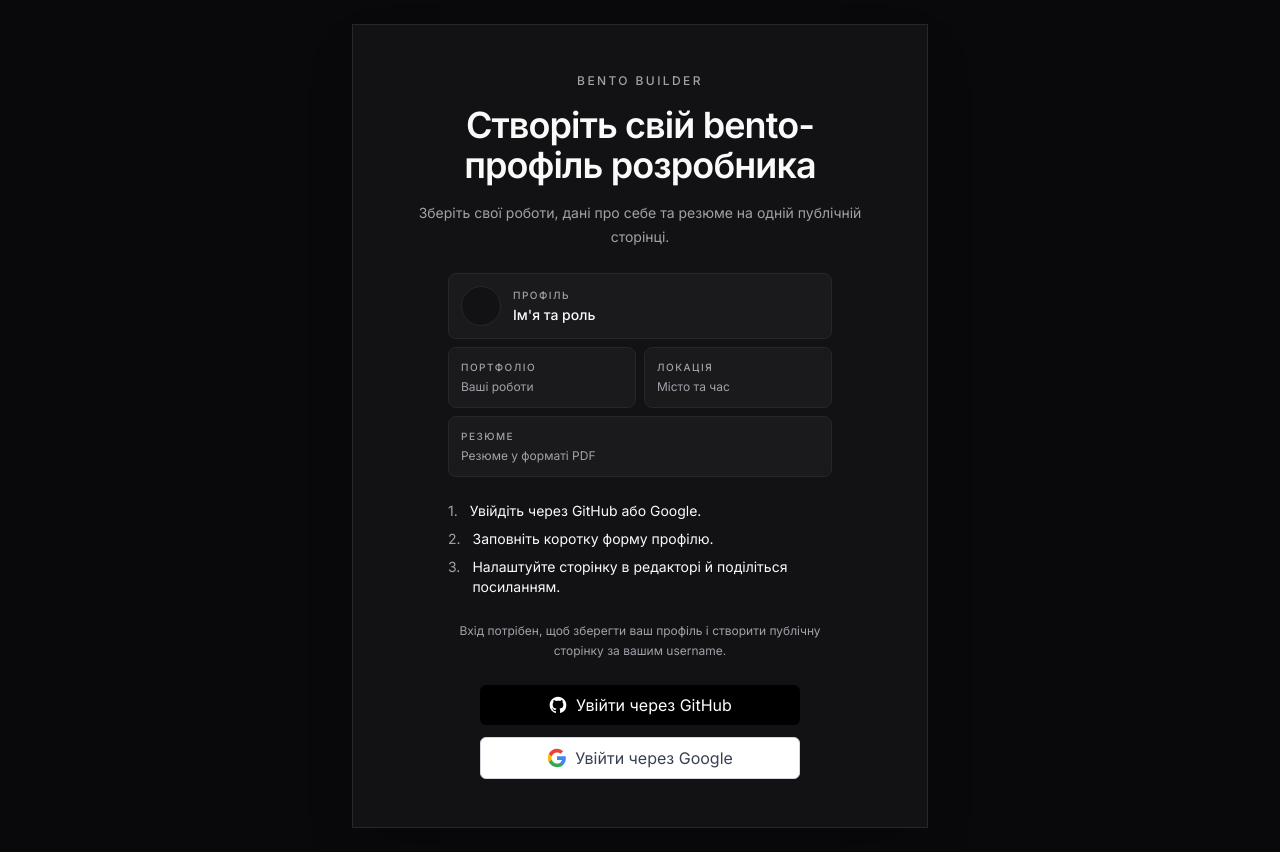
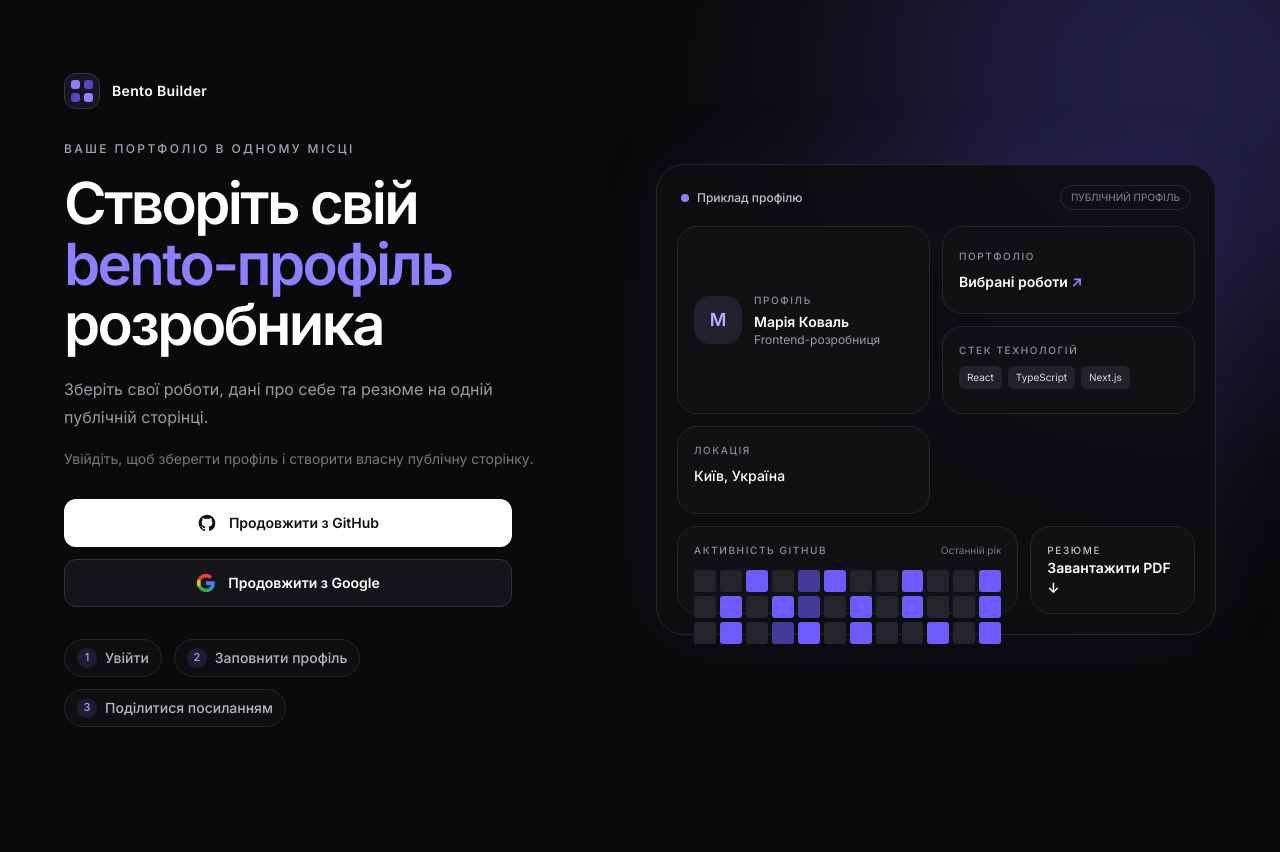
Before and after one commit to Svjatoslav22/bento-builder, a Next.js app in the folder apps/frontend/: page / in a window 1280 px wide. After the commit the page ends 800 px from the top, so only its background shows below. Built offline with nearby package versions, Linux system fonts and the light colour scheme; no server answers.

Commit message:
Redesign Ukrainian landing page

```diff
--- a/apps/frontend/src/app/page.tsx
+++ b/apps/frontend/src/app/page.tsx
@@ -21,19 +21,34 @@ export default async function Home() {
   }
 
   return (
-    <main className="antialiased min-h-screen flex items-center justify-center p-6 bg-background">
-      <section className="w-full max-w-xl border border-border bg-surface p-8 sm:p-12 text-center shadow-2xl">
-        <p className="mb-4 text-xs font-medium uppercase tracking-[0.2em] text-text-secondary">Bento Builder</p>
-        <h1 className="text-4xl font-semibold tracking-tight text-text-primary">Створіть свій bento-профіль розробника</h1>
-        <p className="mx-auto mt-4 max-w-md text-sm leading-6 text-text-secondary">Зберіть свої роботи, дані про себе та резюме на одній публічній сторінці.</p>
-        <LandingPreview />
-        <ol className="mx-auto mt-6 max-w-sm space-y-2 text-left text-sm text-text-primary">
-          <li className="flex gap-3"><span className="text-text-secondary">1.</span>Увійдіть через GitHub або Google.</li>
-          <li className="flex gap-3"><span className="text-text-secondary">2.</span>Заповніть коротку форму профілю.</li>
-          <li className="flex gap-3"><span className="text-text-secondary">3.</span>Налаштуйте сторінку в редакторі й поділіться посиланням.</li>
-        </ol>
-        <p className="mx-auto mt-6 max-w-sm text-xs leading-5 text-text-secondary">Вхід потрібен, щоб зберегти ваш профіль і створити публічну сторінку за вашим username.</p>
-        <div className="mx-auto mt-6 max-w-xs"><AuthButton /></div>
+    <main className="antialiased relative isolate min-h-screen overflow-hidden bg-[#0a0a0a] px-5 py-10 text-white sm:px-8 lg:flex lg:items-center lg:py-8">
+      <div aria-hidden="true" className="pointer-events-none absolute right-[-12rem] top-[-14rem] -z-10 h-[38rem] w-[38rem] rounded-full bg-[#6D5BFF]/25 blur-[130px]" />
+      <section className="mx-auto grid w-full max-w-6xl items-center gap-12 lg:grid-cols-[0.92fr_1.08fr] lg:gap-16">
+        <div className="mx-auto w-full max-w-xl lg:mx-0">
+          <div className="mb-8 flex items-center gap-3">
+            <span aria-hidden="true" className="grid h-9 w-9 grid-cols-2 gap-1 rounded-xl border border-[#393348] bg-[#17151f] p-1.5">
+              <span className="rounded-[3px] bg-[#8E7FFF]" /><span className="rounded-[3px] bg-[#5546c8]" /><span className="rounded-[3px] bg-[#5546c8]" /><span className="rounded-[3px] bg-[#8E7FFF]" />
+            </span>
+            <span className="text-sm font-semibold tracking-wide text-white">Bento Builder</span>
+          </div>
+          <p className="mb-4 text-xs font-medium uppercase tracking-[0.2em] text-[#a8a3bb]">Ваше портфоліо в одному місці</p>
+          <h1 className="max-w-xl text-4xl font-semibold leading-[1.05] tracking-[-0.045em] text-white sm:text-5xl lg:text-[58px]">
+            Створіть свій <span className="text-[#8E7FFF]">bento-профіль</span> розробника
+          </h1>
+          <p className="mt-5 max-w-lg text-base leading-7 text-[#9A9AA5]">Зберіть свої роботи, дані про себе та резюме на одній публічній сторінці.</p>
+          <p className="mt-4 max-w-lg text-sm leading-6 text-[#777781]">Увійдіть, щоб зберегти профіль і створити власну публічну сторінку.</p>
+          <div className="mt-7 max-w-md"><AuthButton /></div>
+          <ol className="mt-8 flex flex-wrap gap-2 sm:gap-3" aria-label="Як це працює">
+            {["Увійти", "Заповнити профіль", "Поділитися посиланням"].map((step, index) => (
+              <li key={step} className="flex items-center gap-2 rounded-full border border-[#26262c] bg-[#111114]/80 px-3 py-2 text-xs font-medium text-[#b6b6c0] sm:text-sm">
+                <span className="flex h-5 w-5 items-center justify-center rounded-full bg-[#201d32] text-[11px] text-[#a99fff]">{index + 1}</span>{step}
+              </li>
+            ))}
+          </ol>
+        </div>
+        <div className="mx-auto w-full max-w-[560px] lg:mx-0 lg:justify-self-end">
+          <LandingPreview />
+        </div>
       </section>
     </main>
   );
--- a/apps/frontend/src/components/AuthButton.tsx
+++ b/apps/frontend/src/components/AuthButton.tsx
@@ -23,24 +23,24 @@ export default function AuthButton() {
     <div className="flex flex-col gap-3">
       <button
         onClick={() => signIn("github")}
-        className="bg-black text-white px-4 py-2 rounded-md hover:bg-gray-800 transition flex items-center justify-center gap-2"
+        className="group flex h-12 w-full items-center justify-center gap-3 rounded-xl bg-white px-4 text-sm font-semibold text-[#111114] transition duration-200 hover:-translate-y-px hover:bg-[#f1f1f4] focus-visible:outline-none focus-visible:ring-2 focus-visible:ring-[#6D5BFF] focus-visible:ring-offset-2 focus-visible:ring-offset-[#0a0a0a]"
       >
-        <svg className="w-5 h-5" fill="currentColor" viewBox="0 0 24 24" aria-hidden="true">
+        <svg className="h-5 w-5" fill="currentColor" viewBox="0 0 24 24" aria-hidden="true">
           <path fillRule="evenodd" d="M12 2C6.477 2 2 6.484 2 12.017c0 4.425 2.865 8.18 6.839 9.504.5.092.682-.217.682-.483 0-.237-.008-.868-.013-1.703-2.782.605-3.369-1.343-3.369-1.343-.454-1.158-1.11-1.466-1.11-1.466-.908-.62.069-.608.069-.608 1.003.07 1.531 1.032 1.531 1.032.892 1.53 2.341 1.088 2.91.832.092-.647.35-1.088.636-1.338-2.22-.253-4.555-1.113-4.555-4.951 0-1.093.39-1.988 1.029-2.688-.103-.253-.446-1.272.098-2.65 0 0 .84-.27 2.75 1.026A9.564 9.564 0 0112 6.844c.85.004 1.705.115 2.504.337 1.909-1.296 2.747-1.027 2.747-1.027.546 1.379.202 2.398.1 2.651.64.7 1.028 1.595 1.028 2.688 0 3.848-2.339 4.695-4.566 4.943.359.309.678.92.678 1.855 0 1.338-.012 2.419-.012 2.747 0 .268.18.58.688.482A10.019 10.019 0 0022 12.017C22 6.484 17.522 2 12 2z" clipRule="evenodd" />
         </svg>
-        Увійти через GitHub
+        Продовжити з GitHub
       </button>
       <button
         onClick={() => signIn("google")}
-        className="bg-white text-gray-700 border border-gray-300 px-4 py-2 rounded-md hover:bg-gray-50 transition flex items-center justify-center gap-2"
+        className="flex h-12 w-full items-center justify-center gap-3 rounded-xl border border-[#34343c] bg-[#151519] px-4 text-sm font-semibold text-white transition duration-200 hover:-translate-y-px hover:border-[#6D5BFF]/60 hover:bg-[#1a191f] focus-visible:outline-none focus-visible:ring-2 focus-visible:ring-[#6D5BFF] focus-visible:ring-offset-2 focus-visible:ring-offset-[#0a0a0a]"
       >
-        <svg className="w-5 h-5" viewBox="0 0 24 24" aria-hidden="true">
+        <svg className="h-5 w-5" viewBox="0 0 24 24" aria-hidden="true">
           <path d="M22.56 12.25c0-.78-.07-1.53-.2-2.25H12v4.26h5.92c-.26 1.37-1.04 2.53-2.21 3.31v2.77h3.57c2.08-1.92 3.28-4.74 3.28-8.09z" fill="#4285F4"/>
           <path d="M12 23c2.97 0 5.46-.98 7.28-2.66l-3.57-2.77c-.98.66-2.23 1.06-3.71 1.06-2.86 0-5.29-1.93-6.16-4.53H2.18v2.84C3.99 20.53 7.7 23 12 23z" fill="#34A853"/>
           <path d="M5.84 14.09c-.22-.66-.35-1.36-.35-2.09s.13-1.43.35-2.09V7.07H2.18C1.43 8.55 1 10.22 1 12s.43 3.45 1.18 4.93l2.85-2.22.81-.62z" fill="#FBBC05"/>
           <path d="M12 5.38c1.62 0 3.06.56 4.21 1.64l3.15-3.15C17.45 2.09 14.97 1 12 1 7.7 1 3.99 3.47 2.18 7.07l3.66 2.84c.87-2.6 3.3-4.53 6.16-4.53z" fill="#EA4335"/>
         </svg>
-        Увійти через Google
+        Продовжити з Google
       </button>
     </div>
   );
--- a/apps/frontend/src/components/LandingPreview.tsx
+++ b/apps/frontend/src/components/LandingPreview.tsx
@@ -1,27 +1,34 @@
-const tileClass = "rounded-lg border border-border bg-surface-elevated p-3 text-left";
-const labelClass = "text-[10px] font-medium uppercase tracking-[0.15em] text-text-secondary";
+const tileClass = "rounded-[20px] border border-[#26262c] bg-[#111114] p-4 text-left transition duration-200 hover:-translate-y-0.5 hover:border-[#5546c8] hover:shadow-[0_0_22px_rgba(109,91,255,0.12)]";
+const labelClass = "text-[10px] font-medium uppercase tracking-[0.16em] text-[#8f8f9b]";
 
 export default function LandingPreview() {
   return (
-    <div aria-hidden="true" className="mx-auto mt-6 grid max-w-sm grid-cols-2 gap-2">
-      <div className={`${tileClass} col-span-2 flex items-center gap-3`}>
-        <div className="h-10 w-10 flex-shrink-0 rounded-full border border-border bg-surface" />
-        <div className="min-w-0">
-          <p className={labelClass}>Профіль</p>
-          <p className="mt-0.5 text-sm font-medium text-text-primary">Ім&apos;я та роль</p>
+    <div aria-hidden="true" className="rounded-[28px] border border-[#26262c] bg-[#0e0e11]/90 p-3 shadow-[0_0_80px_rgba(109,91,255,0.08)] sm:p-5">
+      <div className="mb-4 flex items-center justify-between px-1">
+        <div className="flex items-center gap-2"><span className="h-2 w-2 rounded-full bg-[#8E7FFF]" /><p className="text-xs font-medium text-[#c5c4ce]">Приклад профілю</p></div>
+        <span className="rounded-full border border-[#292832] px-2.5 py-1 text-[10px] text-[#888792]">ПУБЛІЧНИЙ ПРОФІЛЬ</span>
+      </div>
+      <div className="grid grid-cols-6 auto-rows-[74px] gap-2.5 sm:auto-rows-[88px] sm:gap-3">
+        <div className={`${tileClass} col-span-4 row-span-1 flex items-center gap-3 sm:col-span-3 sm:row-span-2`}>
+          <div className="flex h-12 w-12 shrink-0 items-center justify-center rounded-2xl bg-[#24212f] text-lg font-semibold text-[#b8afff]">М</div>
+          <div className="min-w-0"><p className={labelClass}>Профіль</p><p className="mt-1 truncate text-sm font-semibold text-white">Марія Коваль</p><p className="text-xs text-[#9A9AA5]">Frontend-розробниця</p></div>
         </div>
-      </div>
-      <div className={tileClass}>
-        <p className={labelClass}>Портфоліо</p>
-        <p className="mt-1 text-xs text-text-secondary">Ваші роботи</p>
-      </div>
-      <div className={tileClass}>
-        <p className={labelClass}>Локація</p>
-        <p className="mt-1 text-xs text-text-secondary">Місто та час</p>
-      </div>
-      <div className={`${tileClass} col-span-2`}>
-        <p className={labelClass}>Резюме</p>
-        <p className="mt-1 text-xs text-text-secondary">Резюме у форматі PDF</p>
+        <div className={`${tileClass} col-span-2 row-span-1 flex flex-col justify-center sm:col-span-3`}>
+          <p className={labelClass}>Портфоліо</p><p className="mt-2 text-sm font-semibold text-white">Вибрані роботи <span className="text-[#8E7FFF]">↗</span></p>
+        </div>
+        <div className={`${tileClass} col-span-3 row-span-1 sm:col-span-3`}>
+          <p className={labelClass}>Стек технологій</p><div className="mt-2 flex flex-wrap gap-1.5"><span className="rounded-md bg-[#23222a] px-2 py-1 text-[10px] text-[#d7d5e1]">React</span><span className="rounded-md bg-[#23222a] px-2 py-1 text-[10px] text-[#d7d5e1]">TypeScript</span><span className="rounded-md bg-[#23222a] px-2 py-1 text-[10px] text-[#d7d5e1]">Next.js</span></div>
+        </div>
+        <div className={`${tileClass} col-span-3 row-span-1 sm:col-span-3`}>
+          <p className={labelClass}>Локація</p><p className="mt-2 text-sm font-medium text-white">Київ, Україна</p>
+        </div>
+        <div className={`${tileClass} col-span-4 row-span-1 sm:col-span-4`}>
+          <div className="flex items-center justify-between"><p className={labelClass}>Активність GitHub</p><span className="text-[10px] text-[#777781]">Останній рік</span></div>
+          <div className="mt-3 grid grid-cols-12 gap-1">{Array.from({ length: 36 }, (_, index) => <span key={index} className={`aspect-square rounded-[3px] ${[2, 5, 8, 11, 13, 15, 18, 20, 23, 25, 28, 30, 33, 35].includes(index) ? "bg-[#6D5BFF]" : [4, 16, 27].includes(index) ? "bg-[#453a99]" : "bg-[#25242c]"}`} />)}</div>
+        </div>
+        <div className={`${tileClass} col-span-2 row-span-1 flex flex-col justify-between border-[#6D5BFF]/60 bg-[#6D5BFF] sm:col-span-2`}>
+          <p className="text-[10px] font-medium uppercase tracking-[0.16em] text-white/75">Резюме</p><p className="text-sm font-semibold text-white">Завантажити PDF <span>↓</span></p>
+        </div>
       </div>
     </div>
   );
```
